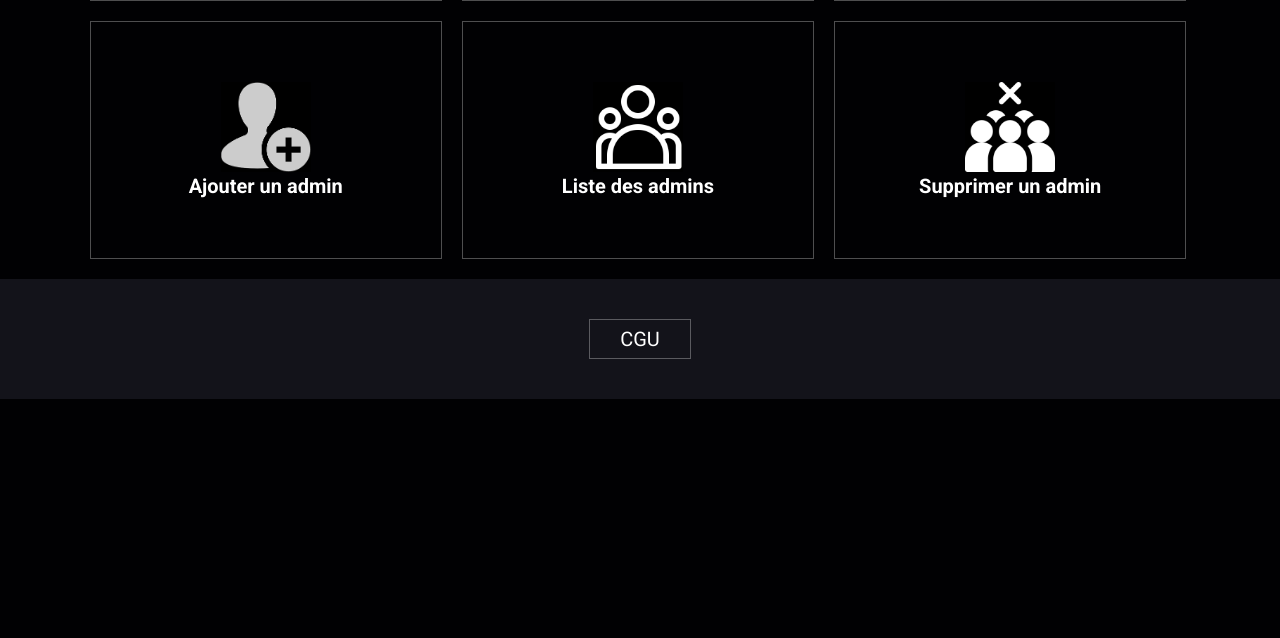
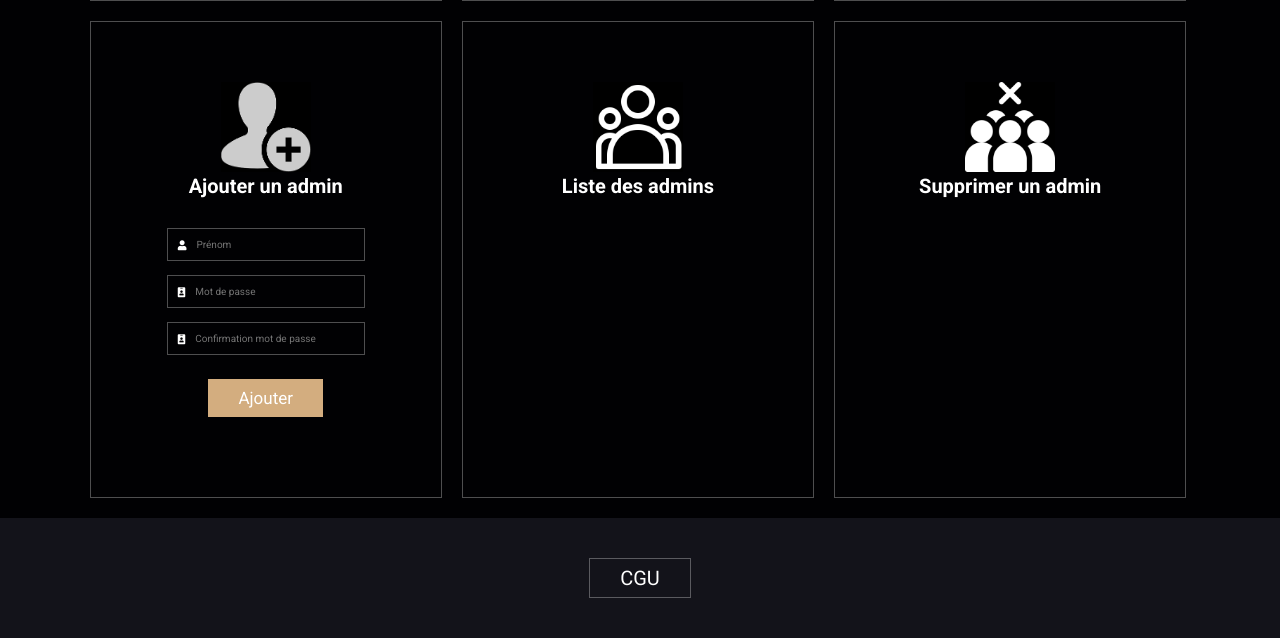
Before and after one commit to Techiio/La_Montre, a PHP site: page /admin_screen-gestion.php in a window 1280 px wide. Shown: the part 509-1147 px from the top of the page. Before the commit the page ends 908 px from the top, so only its background shows below. Run offline with PHP 8.4, Linux system fonts and the light colour scheme; data that the repository does not hold is empty.

Commit message:
html addmin

```diff
--- a/admin_screen-gestion.php
+++ b/admin_screen-gestion.php
@@ -84,6 +84,7 @@
         <a class="box">
             <img src="images/gerer.png" alt="">
             <h3>Gérer un utilisateur</h3>
+
         </a>
 
         <a class="box">
@@ -94,6 +95,34 @@
         <a class="box">
             <img src="images/ajout.png" alt="">
             <h3>Ajouter un admin</h3>
+            <section class="admin" id="admin">
+                <form action="connexion log/register.php" method="post">
+                    <div class="inputBox">
+                        <span class="fas fa-user"></span>
+                        <input type="text" name="Identifiant" placeholder="Prénom" />
+                    </div>
+                    <div class="inputBox">
+                        <span class="fas fa-id-badge"></span>
+                        <input type="password" name="mdp1" placeholder="Mot de passe" />
+                    </div>
+                    <div class="inputBox">
+                        <span class="fas fa-id-badge"></span>
+                        <input
+                                type="password"
+                                name="mdp2"
+                                placeholder="Confirmation mot de passe"
+                        />
+                        </div>
+                    <div>
+                        <input
+                                type="submit"
+                                value="Ajouter"
+                                name="formsend"
+                                id="formsend"
+                                class="btn"
+                        />
+                    </div>
+            </section>
         </a>
 
         <a class="box">
--- a/css/style.css
+++ b/css/style.css
@@ -676,6 +676,30 @@ textarea {
     font-size: 2rem;
 }
 
+.admin .inputBox{
+    display: flex;
+    align-items: center;
+    margin-top: 1rem;
+    margin-bottom: 1.4rem;
+    background:var(--bg);
+    border:var(--border);
+}
+
+.admin .inputBox span{
+    color:#fff;
+    font-size: 1rem;
+    padding-left: 1rem;
+}
+
+.admin .inputBox input{
+    width: 100%;
+    padding:1rem;
+    font-size: 1.0rem;
+    color:#fff;
+    text-transform: none;
+    background:none;
+}
+
 .datajour {
     display: grid;
     grid-template-columns: repeat(3, 1fr);
```
